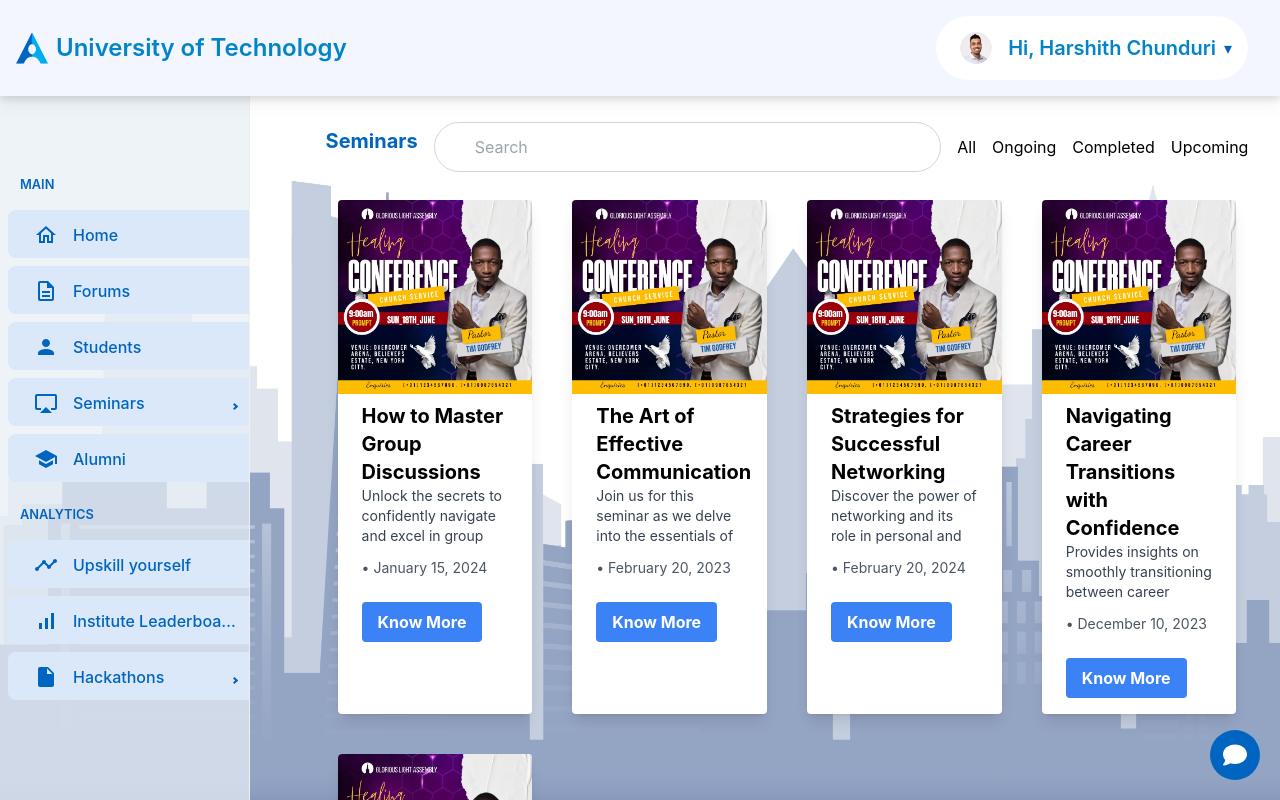
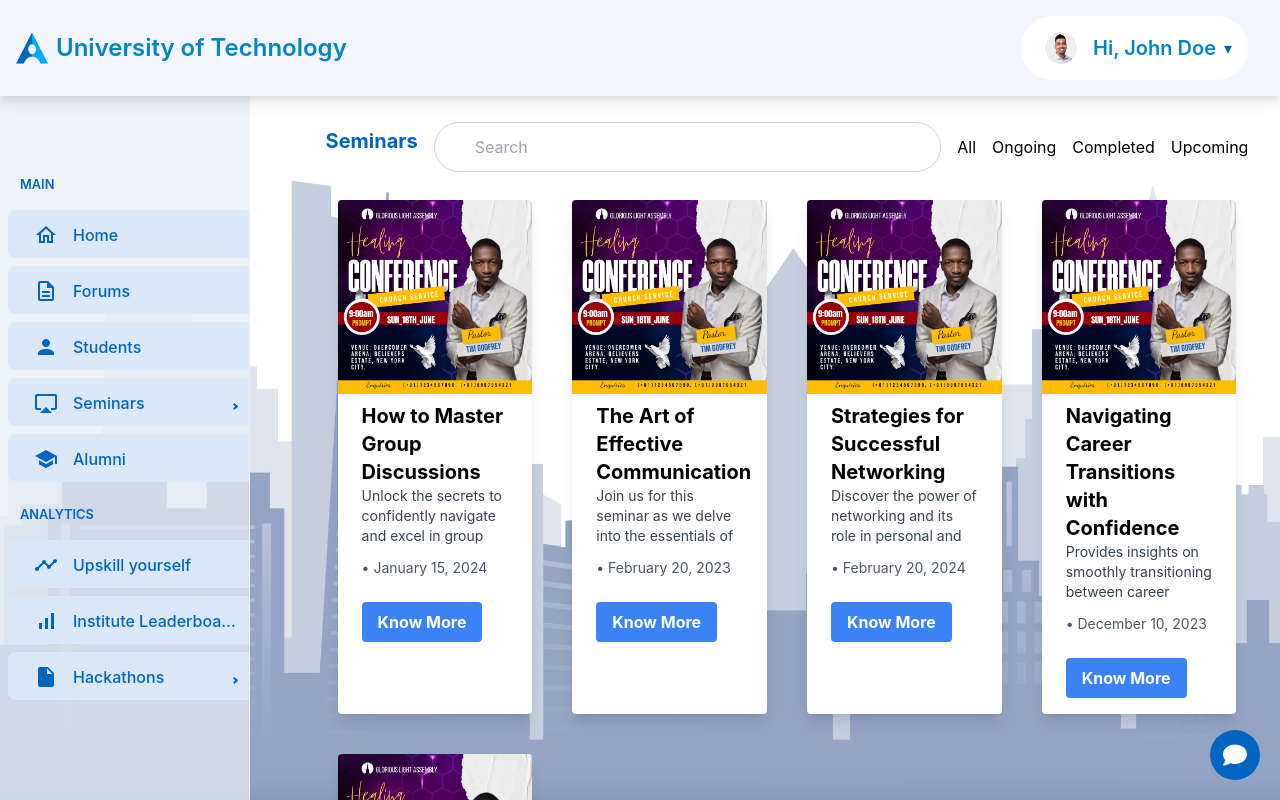
Before and after one commit to AtharvaBhatti/ALLY-Team-52, a React (Create React App) app in the folder frontend/: page /uni1/seminars in a window 1280 px wide. Shown: the top 800 px of the page. Built offline with nearby package versions, Linux system fonts and the light colour scheme.

Commit message:
fixed bugs

```diff
--- a/frontend/src/Components/Navbar.jsx
+++ b/frontend/src/Components/Navbar.jsx
@@ -6,7 +6,7 @@ import { Routes, Route, Link } from "react-router-dom";
 
 
 
-const user = { username: "Harshith Chunduri", avatar: userimg };
+const user = { username: "John Doe", avatar: userimg };
 
 
 const Navbar = () => {
--- a/frontend/src/Pages/Upskill/UpskillPage.jsx
+++ b/frontend/src/Pages/Upskill/UpskillPage.jsx
@@ -87,14 +87,14 @@ useEffect(() => {
               <span className="font-inter upskillSubheading2">Course</span>
             </div>
           </div>
-          <div>
+          {/* <div>
             <CustomDropdown
               options={filterOptions}
               value={filterBy || "Filters"}
               onChange={handleFilterChange}
               className="upskillFilter"
             />
-          </div>
+          </div> */}
         </div>
         <div className="upskill-middleSection">
           <div className="Upskill-cards-container">
@@ -103,14 +103,14 @@ useEffect(() => {
             ))}
           </div>
         </div>
-        <div className="justify-between mx-4  py-8">
+        {/* <div className="justify-between mx-4  py-8">
           <span className="font-inter upskillSubheading1 upskillOngoing">
             Ongoing{" "}
           </span>
           <span className="font-inter upskillSubheading2 upskillOngoing">
             Course
           </span>
-        </div>
+        </div> */}
         <div className="upskill-middleSection">
           <div className="Upskill-cards-container">
             {regcourses.map((courseid) => (
```
Also changed, not shown: 1 other file (tests, documents, lock files or other folders).
